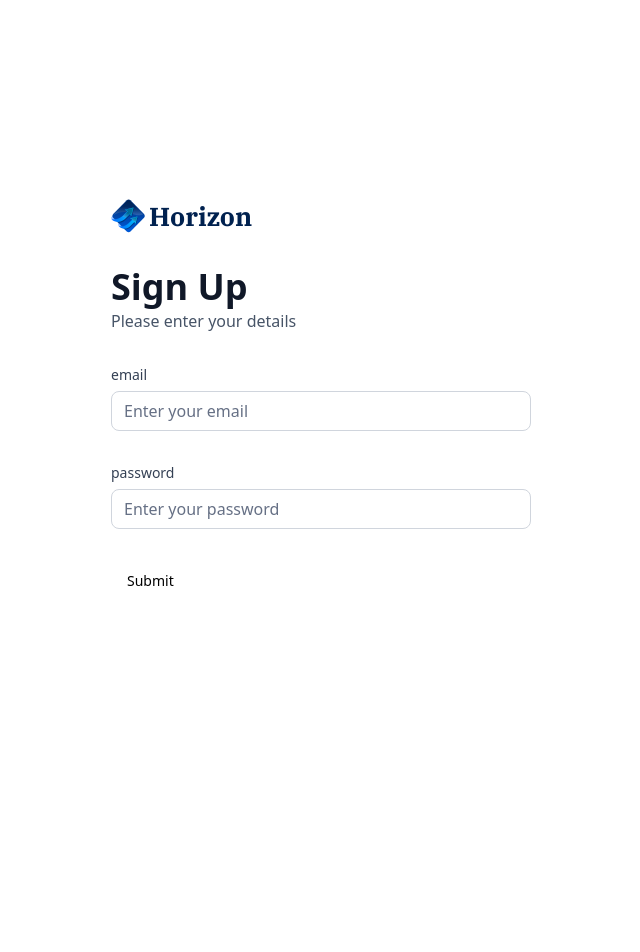
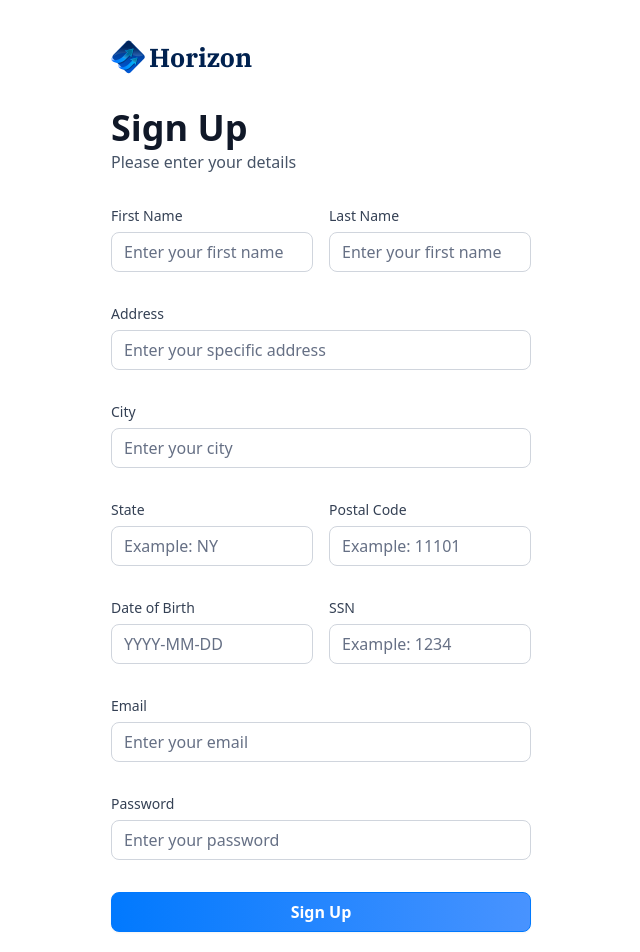
Before and after one commit to kieferdan/banking-app, a Next.js app: page /sign-up in a window 1280 px wide. Shown: the top 952 px of the page, without its empty margins (319-959 px from the left). Before the commit the page ends 800 px from the top, so only its background shows below. Built offline with nearby package versions, Linux system fonts and the light colour scheme.

Commit message:
Refactor CustomInput component for better reusability

```diff
--- a/components/AuthForm.tsx
+++ b/components/AuthForm.tsx
@@ -7,8 +7,7 @@ import React, { useState } from "react";
 import { z } from "zod";
 import { zodResolver } from "@hookform/resolvers/zod";
 import { useForm } from "react-hook-form";
-import { Button } from "./ui/button";
-import { Input } from "./ui/input";
+import { Button } from "@/components/ui/button";
 import {
   Form,
   FormControl,
@@ -18,31 +17,81 @@ import {
   FormLabel,
   FormMessage,
 } from "@/components/ui/form";
+import { Input } from "@/components/ui/input";
 import CustomInput from "./CustomInput";
-
-const formSchema = z.object({
-  email: z.string().email(),
-});
+import { authFormSchema } from "@/lib/utils";
+import { Loader2 } from "lucide-react";
+import { useRouter } from "next/navigation";
+import { getLoggedInUser, signIn, signUp } from "@/lib/actions/user.actions";
+import PlaidLink from "./PlaidLink";
 
 const AuthForm = ({ type }: { type: string }) => {
+  const router = useRouter();
   const [user, setUser] = useState(null);
+  const [isLoading, setIsLoading] = useState(false);
 
+  const formSchema = authFormSchema(type);
+
+  // 1. Define your form.
   const form = useForm<z.infer<typeof formSchema>>({
     resolver: zodResolver(formSchema),
     defaultValues: {
       email: "",
+      password: "",
     },
   });
 
-  function onSubmit(values: z.infer<typeof formSchema>) {
-    console.log(values);
-  }
+  // 2. Define a submit handler.
+  const onSubmit = async (data: z.infer<typeof formSchema>) => {
+    setIsLoading(true);
+
+    try {
+      // Sign up with Appwrite & create plaid token
+
+      if (type === "sign-up") {
+        const userData = {
+          firstName: data.firstName!,
+          lastName: data.lastName!,
+          address1: data.address1!,
+          city: data.city!,
+          state: data.state!,
+          postalCode: data.postalCode!,
+          dateOfBirth: data.dateOfBirth!,
+          ssn: data.ssn!,
+          email: data.email,
+          password: data.password,
+        };
+
+        const newUser = await signUp(userData);
+
+        setUser(newUser);
+      }
+
+      if (type === "sign-in") {
+        const response = await signIn({
+          email: data.email,
+          password: data.password,
+        });
+
+        if (response) router.push("/");
+      }
+    } catch (error) {
+      console.log(error);
+    } finally {
+      setIsLoading(false);
+    }
+  };
 
   return (
     <section className="auth-form">
       <header className="flex flex-col gap-5 md:gap-8">
         <Link href="/" className="cursor-pointer flex items-center gap-1">
-          <Image src="/icons/logo.svg" width={34} height={34} alt="Logo" />
+          <Image
+            src="/icons/logo.svg"
+            width={34}
+            height={34}
+            alt="Horizon logo"
+          />
           <h1 className="text-26 font-ibm-plex-serif font-bold text-black-1">
             Horizon
           </h1>
@@ -60,26 +109,116 @@ const AuthForm = ({ type }: { type: string }) => {
         </div>
       </header>
       {user ? (
-        <div className="flex flex-col gap-4"></div>
+        <div className="flex flex-col gap-4">
+          <PlaidLink user={user} variant="primary" />
+        </div>
       ) : (
         <>
           <Form {...form}>
             <form onSubmit={form.handleSubmit(onSubmit)} className="space-y-8">
+              {type === "sign-up" && (
+                <>
+                  <div className="flex gap-4">
+                    <CustomInput
+                      control={form.control}
+                      name="firstName"
+                      label="First Name"
+                      placeholder="Enter your first name"
+                    />
+                    <CustomInput
+                      control={form.control}
+                      name="lastName"
+                      label="Last Name"
+                      placeholder="Enter your first name"
+                    />
+                  </div>
+                  <CustomInput
+                    control={form.control}
+                    name="address1"
+                    label="Address"
+                    placeholder="Enter your specific address"
+                  />
+                  <CustomInput
+                    control={form.control}
+                    name="city"
+                    label="City"
+                    placeholder="Enter your city"
+                  />
+                  <div className="flex gap-4">
+                    <CustomInput
+                      control={form.control}
+                      name="state"
+                      label="State"
+                      placeholder="Example: NY"
+                    />
+                    <CustomInput
+                      control={form.control}
+                      name="postalCode"
+                      label="Postal Code"
+                      placeholder="Example: 11101"
+                    />
+                  </div>
+                  <div className="flex gap-4">
+                    <CustomInput
+                      control={form.control}
+                      name="dateOfBirth"
+                      label="Date of Birth"
+                      placeholder="YYYY-MM-DD"
+                    />
+                    <CustomInput
+                      control={form.control}
+                      name="ssn"
+                      label="SSN"
+                      placeholder="Example: 1234"
+                    />
+                  </div>
+                </>
+              )}
+
               <CustomInput
-                form={form}
+                control={form.control}
                 name="email"
-                label="email"
+                label="Email"
                 placeholder="Enter your email"
               />
+
               <CustomInput
-                form={form}
+                control={form.control}
                 name="password"
-                label="password"
+                label="Password"
                 placeholder="Enter your password"
               />
-              <Button type="submit">Submit</Button>
+
+              <div className="flex flex-col gap-4">
+                <Button type="submit" disabled={isLoading} className="form-btn">
+                  {isLoading ? (
+                    <>
+                      <Loader2 size={20} className="animate-spin" /> &nbsp;
+                      Loading...
+                    </>
+                  ) : type === "sign-in" ? (
+                    "Sign In"
+                  ) : (
+                    "Sign Up"
+                  )}
+                </Button>
+              </div>
             </form>
           </Form>
+
+          <footer className="flex justify-center gap-1">
+            <p className="text-14 font-normal text-gray-600">
+              {type === "sign-in"
+                ? "Don't have an account?"
+                : "Already have an account?"}
+            </p>
+            <Link
+              href={type === "sign-in" ? "/sign-up" : "/sign-in"}
+              className="form-link"
+            >
+              {type === "sign-in" ? "Sign up" : "Sign in"}
+            </Link>
+          </footer>
         </>
       )}
     </section>
--- a/components/CustomInput.tsx
+++ b/components/CustomInput.tsx
@@ -2,10 +2,23 @@ import React from "react";
 import { FormControl, FormField, FormLabel, FormMessage } from "./ui/form";
 import { Input } from "./ui/input";
 
-const CustomInput = ({ form, name, label, placeholder }: customInputProps) => {
+import { Control, FieldPath } from "react-hook-form";
+import { z } from "zod";
+import { authFormSchema } from "@/lib/utils";
+
+const formSchema = authFormSchema("sign-up");
+
+interface CustomInput {
+  control: Control<z.infer<typeof formSchema>>;
+  name: FieldPath<z.infer<typeof formSchema>>;
+  label: string;
+  placeholder: string;
+}
+
+const CustomInput = ({ control, name, label, placeholder }: CustomInput) => {
   return (
     <FormField
-      control={form.control}
+      control={control}
       name={name}
       render={({ field }) => (
         <div className="form-item">
@@ -15,6 +28,7 @@ const CustomInput = ({ form, name, label, placeholder }: customInputProps) => {
               <Input
                 placeholder={placeholder}
                 className="input-class"
+                type={name === "password" ? "password" : "text"}
                 {...field}
               />
             </FormControl>
--- /dev/null
+++ b/components/PlaidLink.tsx
@@ -0,0 +1,90 @@
+import React, { useCallback, useEffect, useState } from "react";
+import { Button } from "./ui/button";
+import {
+  PlaidLinkOnSuccess,
+  PlaidLinkOptions,
+  usePlaidLink,
+} from "react-plaid-link";
+import { useRouter } from "next/navigation";
+import {
+  createLinkToken,
+  exchangePublicToken,
+} from "@/lib/actions/user.actions";
+import Image from "next/image";
+
+const PlaidLink = ({ user, variant }: PlaidLinkProps) => {
+  const router = useRouter();
+
+  const [token, setToken] = useState("");
+
+  useEffect(() => {
+    const getLinkToken = async () => {
+      const data = await createLinkToken(user);
+
+      setToken(data?.linkToken);
+    };
+
+    getLinkToken();
+  }, [user]);
+
+  const onSuccess = useCallback<PlaidLinkOnSuccess>(
+    async (public_token: string) => {
+      await exchangePublicToken({
+        publicToken: public_token,
+        user,
+      });
+
+      router.push("/");
+    },
+    [user]
+  );
+
+  const config: PlaidLinkOptions = {
+    token,
+    onSuccess,
+  };
+
+  const { open, ready } = usePlaidLink(config);
+
+  return (
+    <>
+      {variant === "primary" ? (
+        <Button
+          onClick={() => open()}
+          disabled={!ready}
+          className="plaidlink-primary"
+        >
+          Connect bank
+        </Button>
+      ) : variant === "ghost" ? (
+        <Button
+          onClick={() => open()}
+          variant="ghost"
+          className="plaidlink-ghost"
+        >
+          <Image
+            src="/icons/connect-bank.svg"
+            alt="connect bank"
+            width={24}
+            height={24}
+          />
+          <p className="hiddenl text-[16px] font-semibold text-black-2 xl:block">
+            Connect bank
+          </p>
+        </Button>
+      ) : (
+        <Button onClick={() => open()} className="plaidlink-default">
+          <Image
+            src="/icons/connect-bank.svg"
+            alt="connect bank"
+            width={24}
+            height={24}
+          />
+          <p className="text-[16px] font-semibold text-black-2">Connect bank</p>
+        </Button>
+      )}
+    </>
+  );
+};
+
+export default PlaidLink;
--- a/lib/utils.ts
+++ b/lib/utils.ts
@@ -2,6 +2,7 @@
 import { type ClassValue, clsx } from "clsx";
 import qs from "query-string";
 import { twMerge } from "tailwind-merge";
+import { z } from "zod";
 
 export function cn(...inputs: ClassValue[]) {
   return twMerge(clsx(inputs));
@@ -193,3 +194,21 @@ export const getTransactionStatus = (date: Date) => {
 
   return date > twoDaysAgo ? "Processing" : "Success";
 };
+
+export const authFormSchema = (type: string) =>
+  z.object({
+    // sign up
+    firstName: type === "sign-in" ? z.string().optional() : z.string().min(3),
+    lastName: type === "sign-in" ? z.string().optional() : z.string().min(3),
+    address1: type === "sign-in" ? z.string().optional() : z.string().max(50),
+    city: type === "sign-in" ? z.string().optional() : z.string().max(50),
+    state:
+      type === "sign-in" ? z.string().optional() : z.string().min(2).max(2),
+    postalCode:
+      type === "sign-in" ? z.string().optional() : z.string().min(3).max(6),
+    dateOfBirth: type === "sign-in" ? z.string().optional() : z.string().min(3),
+    ssn: type === "sign-in" ? z.string().optional() : z.string().min(3),
+    // both
+    email: z.string().email(),
+    password: z.string().min(8),
+  });
```
Also changed, not shown: types/index.d.ts (+0 -7 lines).
